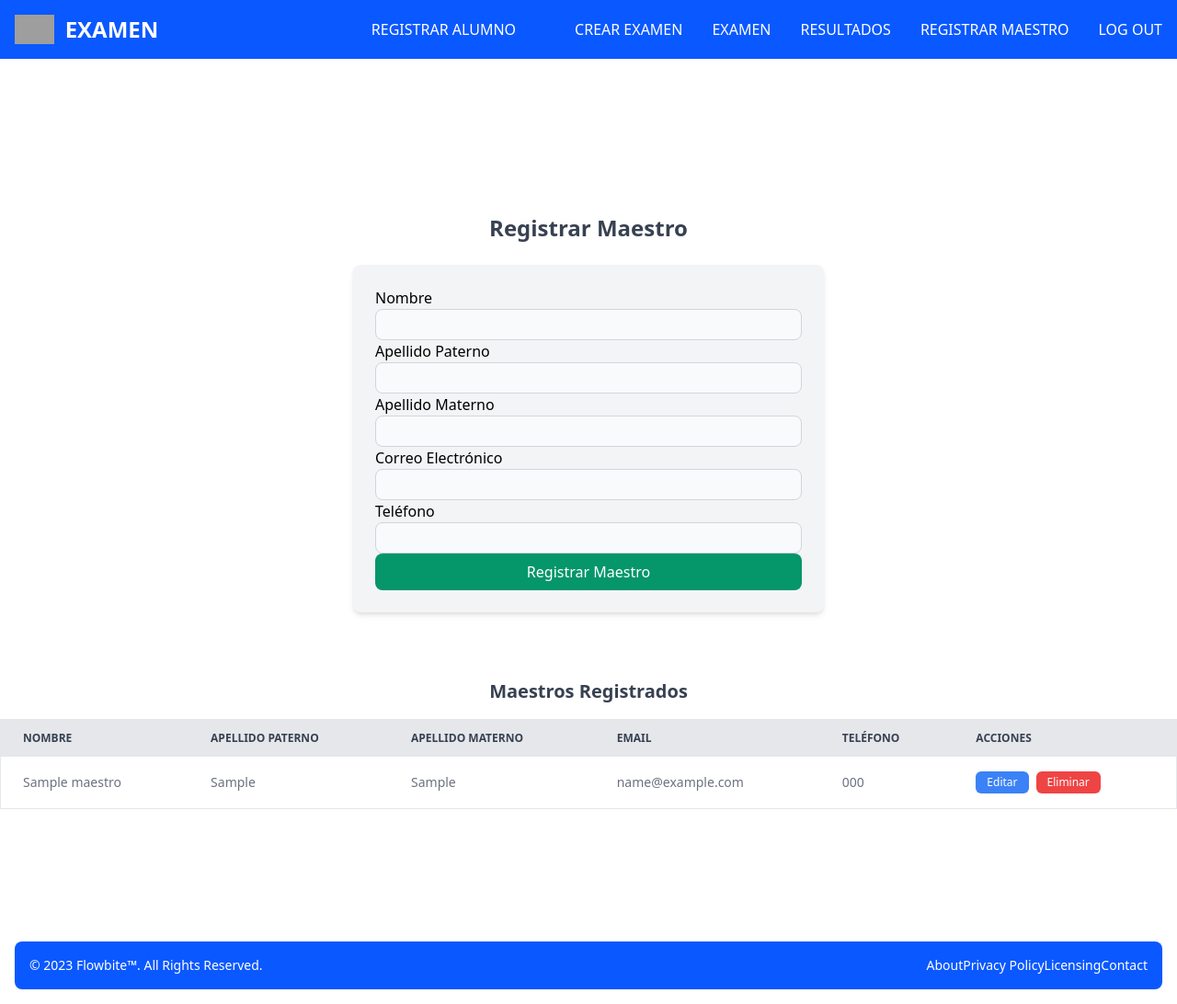
After one commit to IDGS-805-22000953/partial3_Campos_Blueprint, a Flask app: page /maestros/registrar_maestros in a window 1280 px wide. The commit adds this page. Shown: the whole page at 92% size. Run offline with Flask 3, Linux system fonts and the light colour scheme; a user stored in the database is signed in; tables that the repository leaves empty hold one stand-in row (values such as "Sample post"); some libraries are stand-ins or nearby versions; grey boxes are pictures that could not be loaded.

Commit message:
MODIFICACIONES FINALES

```diff
--- a/app.py
+++ b/app.py
@@ -4,8 +4,8 @@ from flask_wtf.csrf import CSRFProtect
 from flask_login import LoginManager
 from config import DevelopmentConfig
 from auth.routes import auth_bp
-from alumnos.routes import alumnos_bp
-from maestros.routes import maestros_bp
+from routes.alumnos.routes import alumnos_bp
+from routes.maestros.routes import maestros_bp
 import forms
 import datetime
 from models.models import db, Alumnos, Preguntas, Examenes, Respuestas
@@ -26,9 +26,6 @@ warnings.filterwarnings("ignore", category=SAWarning)
 
 # Configuración de la aplicación
 app.config.from_object(DevelopmentConfig)
-app.config['SECRET_KEY'] = 'clave_super_secreta'
-app.config['SQLALCHEMY_DATABASE_URI'] = 'sqlite:///users.db'
-app.config['SQLALCHEMY_TRACK_MODIFICATIONS'] = False
 
 # Inicialización de la base de datos
 db.init_app(app)
@@ -54,15 +51,10 @@ with app.app_context():
     db.create_all()
     print("Tablas creadas.")
 
-with app.app_context():
-    db.create_all()
-
-
 """ @app.errorhandler(404)
 def page_not_found(e):
     logging.warning("Página no encontrada: 404")
     return render_template('404.html'), 404 """
-
 
 @app.route('/')
 def home():
@@ -74,4 +66,6 @@ def home():
 if __name__ == '__main__':
     logging.info("Inicio de la aplicación Flask")
     csrf.init_app(app)
+    with app.app_context():
+        db.create_all()
     app.run(debug=True)
--- a/auth/routes.py
+++ b/auth/routes.py
@@ -32,7 +32,9 @@ def register():
             db.session.add(new_user)
             db.session.commit()
             flash('Registro exitoso, ahora puedes iniciar sesión', 'success')
+            print("hola")
             return redirect(url_for('auth.login'))
+    print("error")
     return render_template('register.html')
 
 @auth_bp.route('/logout')
--- a/forms.py
+++ b/forms.py
@@ -3,7 +3,7 @@ from wtforms import Form
 from wtforms import StringField, SelectField, IntegerField, SubmitField, DateField
 from wtforms import EmailField
 from wtforms import validators
-from wtforms.validators import DataRequired, Length
+from wtforms.validators import DataRequired, Length, Email
 
 
 class AlumnoForm(Form):
@@ -66,3 +66,11 @@ class BuscarAlumnoForm(Form):
 class SeleccionarGrupoForm(Form):
     grupo = SelectField('Grupo', choices=[], validators=[DataRequired()])
     submit = SubmitField('Ver Calificaciones')
+
+class MaestroForm(Form):
+    nombre = StringField('Nombre', validators=[DataRequired(), Length(max=50)])
+    apaterno = StringField('Apellido Paterno', validators=[DataRequired(), Length(max=50)])
+    amaterno = StringField('Apellido Materno', validators=[DataRequired(), Length(max=50)])
+    email = StringField('Correo Electrónico', validators=[DataRequired(), Email(), Length(max=120)])
+    telefono = StringField('Teléfono', validators=[Length(max=20)])
+    submit = SubmitField('Registrar Maestro')
--- a/alumnos/routes.py
+++ b/routes/alumnos/routes.py
@@ -9,12 +9,14 @@ alumnos_bp = Blueprint('alumnos', __name__)
 
 
 @alumnos_bp.route("/index")
+@login_required
 def index():
     logging.info("Acceso a la página de inicio")
     create_form = forms.AlumnoFormEditar(request.form)
     return render_template("index.html", form=create_form)
 
 @alumnos_bp.route('/alumnos1', methods=['GET', 'POST'])
+@login_required
 def Alumnos1():
     create_form = forms.AlumnoFormEditar(request.form)
     if request.method == 'POST':
@@ -31,6 +33,7 @@ def Alumnos1():
     return render_template('index.html', form=create_form)
 
 @alumnos_bp.route('/realizar_examen', methods=['GET', 'POST'])
+@login_required
 def realizar_examen():
     create_form = forms.BuscarAlumnoForm(request.form)
     alumno = None
@@ -50,6 +53,7 @@ def realizar_examen():
     return render_template('realizarExamen.html', form=create_form, alumno=alumno, preguntas=preguntas)
 
 @alumnos_bp.route('/guardar_examen', methods=['POST'])
+@login_required
 def guardar_examen():
     alumno_id = request.form.get('alumno_id')
     alumno = Alumnos.query.get(alumno_id)
@@ -85,6 +89,7 @@ def guardar_examen():
     return redirect(url_for('alumnos.ver_calificaciones', grupo=alumno.grupo))
 
 @alumnos_bp.route('/ver_calificaciones', methods=['GET', 'POST'])
+@login_required
 def ver_calificaciones():
     create_form = forms.SeleccionarGrupoForm(request.form)
     grupos = db.session.query(Alumnos.grupo).distinct().all()
--- /dev/null
+++ b/routes/maestros/routes.py
@@ -0,0 +1,93 @@
+from flask import Blueprint, render_template, redirect, url_for, flash, request
+from flask_login import login_required
+from models.models import db, Alumnos, Maestros, Preguntas, Examenes, Respuestas
+import forms
+import logging
+
+maestros_bp = Blueprint('maestros', __name__)
+@maestros_bp.route('/examen', methods=['GET', 'POST'])
+@login_required
+def examen():
+    create_form = forms.PreguntaForm(request.form)
+    preguntas = Preguntas.query.all()
+    if request.method == 'POST':
+        pregunta = Preguntas(
+            pregunta=create_form.pregunta.data,
+            opcion_a=create_form.opcion_a.data,
+            opcion_b=create_form.opcion_b.data,
+            opcion_c=create_form.opcion_c.data,
+            opcion_d=create_form.opcion_d.data,
+            respuesta_correcta=create_form.respuesta_correcta.data
+        )
+        db.session.add(pregunta)
+        db.session.commit()
+        logging.info(f"Pregunta agregada: {pregunta.pregunta}")
+        flash('Pregunta agregada exitosamente', 'success')
+        return redirect(url_for('maestros.examen'))
+    return render_template('examen.html', form=create_form, preguntas=preguntas)
+
+@maestros_bp.route('/registrar_maestros', methods=['GET', 'POST'])
+@login_required
+def registrar_maestros():
+    form = forms.MaestroForm(request.form)
+
+    # Obtener todos los maestros registrados
+    maestros = Maestros.query.all()
+
+    if request.method == 'POST':
+        nuevo_maestro = Maestros(
+            nombre=form.nombre.data,
+            apaterno=form.apaterno.data,
+            amaterno=form.amaterno.data,
+            email=form.email.data,
+            telefono=form.telefono.data
+        )
+        db.session.add(nuevo_maestro)
+        db.session.commit()
+        flash('Maestro registrado exitosamente.', 'success')
+        return redirect(url_for('maestros.registrar_maestros'))
+
+    # Pasar los maestros a la plantilla
+    return render_template('registrarMaestros.html', form=form, maestros=maestros)
+
+
+@maestros_bp.route('/eliminar_maestro/<int:id>', methods=['POST'])
+@login_required
+def eliminar_maestro(id):
+    maestro = Maestros.query.get(id)
+    if not maestro:
+        flash('Maestro no encontrado', 'danger')
+        return redirect(url_for('maestros.registrar_maestros'))
+
+    db.session.delete(maestro)
+    db.session.commit()
+    flash('Maestro eliminado exitosamente.', 'success')
+    return redirect(url_for('maestros.registrar_maestros'))
+
+
+# Tu ruta para editar o registrar
+@maestros_bp.route('/editar_maestro/<int:id>', methods=['GET', 'POST'])
+@login_required
+def editar_maestro(id):
+    maestro = Maestros.query.get(id)
+    if not maestro:
+        flash('Maestro no encontrado', 'danger')
+        return redirect(url_for('maestros.registrar_maestros'))
+
+    form = forms.MaestroForm(request.form, obj=maestro)  # Asignar datos al formulario
+
+    if request.method == 'POST':  # Cuando el formulario es enviado
+        if form.validate():  # Validación manual
+            maestro.nombre = form.nombre.data
+            maestro.apaterno = form.apaterno.data
+            maestro.amaterno = form.amaterno.data
+            maestro.email = form.email.data
+            maestro.telefono = form.telefono.data
+
+            db.session.commit()
+            flash('Datos del maestro actualizados exitosamente.', 'success')
+            return redirect(url_for('maestros.registrar_maestros'))
+        else:
+            flash('Por favor, completa todos los campos correctamente.', 'danger')
+
+    return render_template('editarMaestro.html', form=form, maestro=maestro)
--- a/templates/layout.html
+++ b/templates/layout.html
@@ -34,8 +34,15 @@
                 <a href="{{ url_for('alumnos.realizar_examen') }}" class="block py-2 px-3 md:p-0 text-white rounded-sm hover:bg-opacity-20 md:hover:bg-transparent md:border-0 md:hover:text-white">EXAMEN</a>
               </li>
               <li>
-                <a href="{{ url_for('alumnos.ver_calificaciones') }}"s" class="block py-2 px-3 md:p-0 text-white rounded-sm hover:bg-opacity-20 md:hover:bg-transparent md:border-0 md:hover:text-white">RESULTADOS</a>
+                <a href="{{ url_for('alumnos.ver_calificaciones') }}" class="block py-2 px-3 md:p-0 text-white rounded-sm hover:bg-opacity-20 md:hover:bg-transparent md:border-0 md:hover:text-white">RESULTADOS</a>
               </li>
+              <li>
+                <a href="{{ url_for('maestros.registrar_maestros') }}" class="block py-2 px-3 md:p-0 text-white rounded-sm hover:bg-opacity-20 md:hover:bg-transparent md:border-0 md:hover:text-white">REGISTRAR MAESTRO</a>
+              </li>
+              <li>
+                <a href="{{ url_for('auth.logout') }}" class="block py-2 px-3 md:p-0 text-white rounded-sm hover:bg-opacity-20 md:hover:bg-transparent md:border-0 md:hover:text-white">LOG OUT</a>
+              </li>
+
             </ul>
           </div>
         </div>
--- a/templates/register.html
+++ b/templates/register.html
@@ -9,7 +9,7 @@
         <input type="hidden" name="csrf_token" value="{{ csrf_token() }}" />
         <input type="text" name="username" placeholder="Usuario" class="w-full px-4 py-2 mt-4 border rounded">
         <input type="password" name="password" placeholder="Contraseña" class="w-full px-4 py-2 mt-2 border rounded">
-        <input type="email" name="email" placeholder="Correo electrónico" class="w-full px-4 py-2 mt-2 border rounded"> <button class="w-full bg-green-500 text-white py-2 mt-4 rounded">Registrarse</button>
+        <input type="email" name="email" placeholder="Correo electrónico" class="w-full px-4 py-2 mt-2 border rounded"> <button class="w-full bg-blue-600 hover:bg-blue-700 text-white py-2 mt-4 rounded">Registrarse</button>
     </form>
     <p class="mt-4 text-center text-sm">¿Ya tienes cuenta? <a href="{{ url_for('auth.login') }}" class="text-blue-500">Inicia sesión</a></p>
 </div>
--- /dev/null
+++ b/templates/registrarMaestros.html
@@ -0,0 +1,87 @@
+{% extends "layout.html" %}
+
+{% block content %}
+{% block container %}
+{% import "_macros.html" as macros %}
+
+<div class="py-32 relative overflow-x-auto sm:rounded-lg">
+    <h2 class="text-center text-2xl font-bold text-gray-700">Registrar Maestro</h2>
+
+    <div class="py-6">
+        <form class="max-w-lg mx-auto bg-gray-100 p-6 rounded-lg shadow-md" action="{{ url_for('maestros.registrar_maestros') }}" method="post">
+            <input type="hidden" name="csrf_token" value="{{ csrf_token() }}" />
+
+            <div>
+                {{ macros.campoNuevo(form.nombre, class="block w-full p-2 text-gray-900 border border-gray-300 rounded-lg bg-gray-50 text-xs focus:ring-blue-500 focus:border-blue-500") }}
+            </div>
+
+            <div>
+                {{ macros.campoNuevo(form.apaterno, class="block w-full p-2 text-gray-900 border border-gray-300 rounded-lg bg-gray-50 text-xs focus:ring-blue-500 focus:border-blue-500") }}
+            </div>
+
+            <div>
+                {{ macros.campoNuevo(form.amaterno, class="block w-full p-2 text-gray-900 border border-gray-300 rounded-lg bg-gray-50 text-xs focus:ring-blue-500 focus:border-blue-500") }}
+            </div>
+
+            <div>
+                {{ macros.campoNuevo(form.email, class="block w-full p-2 text-gray-900 border border-gray-300 rounded-lg bg-gray-50 text-xs focus:ring-blue-500 focus:border-blue-500") }}
+            </div>
+
+            <div>
+                {{ macros.campoNuevo(form.telefono, class="block w-full p-2 text-gray-900 border border-gray-300 rounded-lg bg-gray-50 text-xs focus:ring-blue-500 focus:border-blue-500") }}
+            </div>
+
+            <button type="submit" class="w-full bg-green-600 text-white py-2 rounded-lg hover:bg-green-700">
+                Registrar Maestro
+            </button>
+        </form>
+    </div>
+
+    <h2 class="text-center text-xl font-semibold text-gray-700 mt-12">Maestros Registrados</h2>
+
+    <div class="overflow-x-auto mt-4">
+        <table class="w-full text-sm text-left text-gray-500 dark:text-gray-400 border rounded-lg">
+            <thead class="text-xs text-gray-700 uppercase bg-gray-200 dark:bg-gray-700 dark:text-gray-400">
+                <tr>
+                    <th scope="col" class="px-6 py-3">Nombre</th>
+                    <th scope="col" class="px-6 py-3">Apellido Paterno</th>
+                    <th scope="col" class="px-6 py-3">Apellido Materno</th>
+                    <th scope="col" class="px-6 py-3">Email</th>
+                    <th scope="col" class="px-6 py-3">Teléfono</th>
+                    <th scope="col" class="px-6 py-3">Acciones</th>
+                </tr>
+            </thead>
+            <tbody>
+                {% for maestro in maestros %}
+                <tr class="bg-white border-b dark:bg-gray-800 dark:border-gray-700">
+                    <td class="px-6 py-4">{{ maestro.nombre }}</td>
+                    <td class="px-6 py-4">{{ maestro.apaterno }}</td>
+                    <td class="px-6 py-4">{{ maestro.amaterno }}</td>
+                    <td class="px-6 py-4">{{ maestro.email }}</td>
+                    <td class="px-6 py-4">{{ maestro.telefono }}</td>
+                    <td class="px-6 py-4 flex gap-2">
+                        <a href="{{ url_for('maestros.editar_maestro', id=maestro.id) }}">
+                            <button type="button" class="bg-blue-500 hover:bg-blue-600 text-white px-3 py-1 rounded-md text-xs">
+                                Editar
+                            </button>
+                        </a>
+                        <form action="{{ url_for('maestros.eliminar_maestro', id=maestro.id) }}" method="POST">
+                            <input type="hidden" name="csrf_token" value="{{ csrf_token() }}" />
+                            <button type="submit" class="bg-red-500 hover:bg-red-600 text-white px-3 py-1 rounded-md text-xs">
+                                Eliminar
+                            </button>
+                        </form>
+                    </td>
+                </tr>
+                {% else %}
+                <tr>
+                    <td colspan="6" class="px-6 py-4 text-center text-gray-500">No hay maestros registrados.</td>
+                </tr>
+                {% endfor %}
+            </tbody>
+        </table>
+    </div>
+</div>
+
+{% endblock %}
+{% endblock %}
```
Also changed, not shown: maestros/routes.py (deleted, +0 -26 lines), models/models.py (+12 -1 lines), templates/editarMaestro.html (added, +42 -0 lines), templates/login.html (+5 -5 lines), instance/users.db, routes/alumnos/__init__.py (renamed from alumnos/__init__.py), routes/maestros/__init__.py (renamed from maestros/__init__.py), 1 other file.
